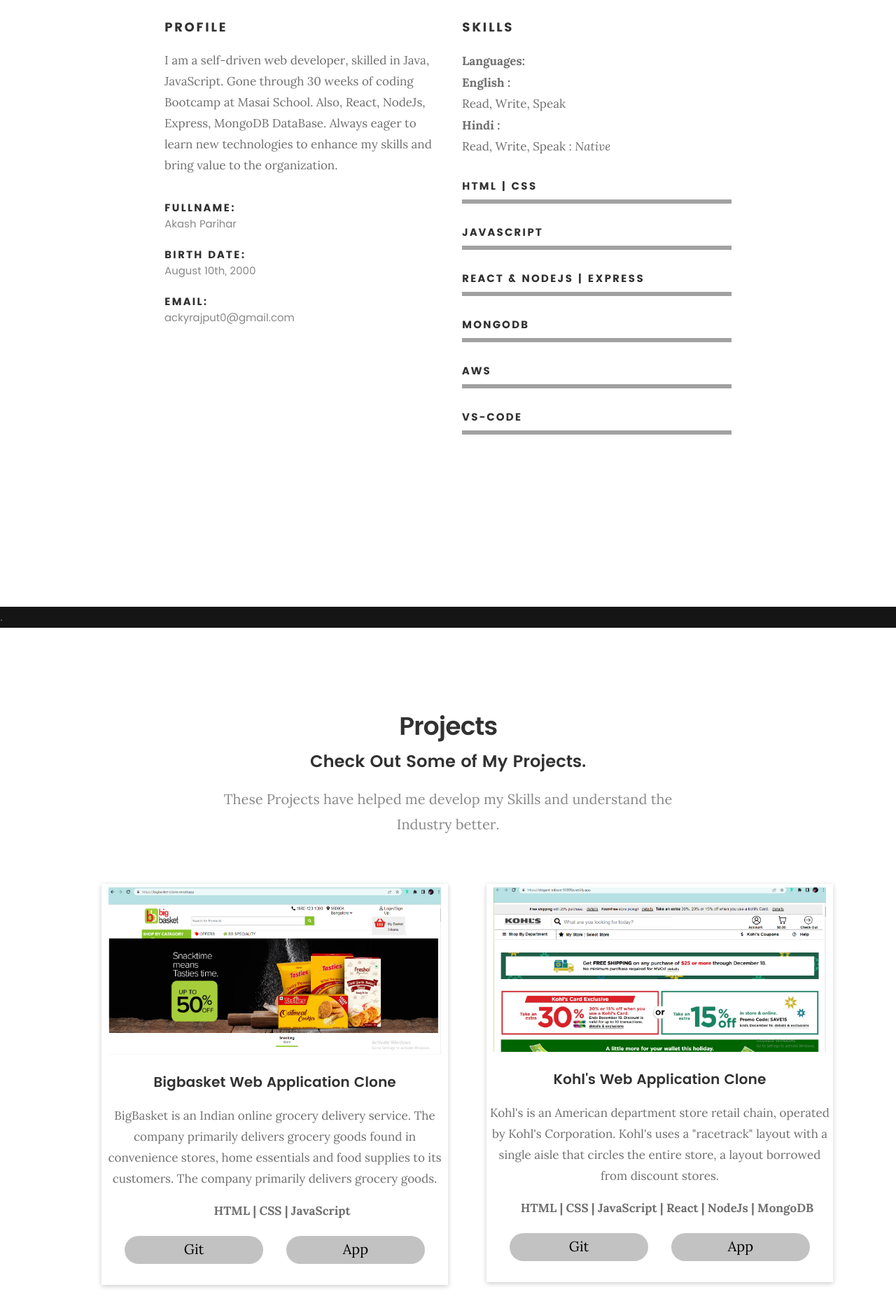
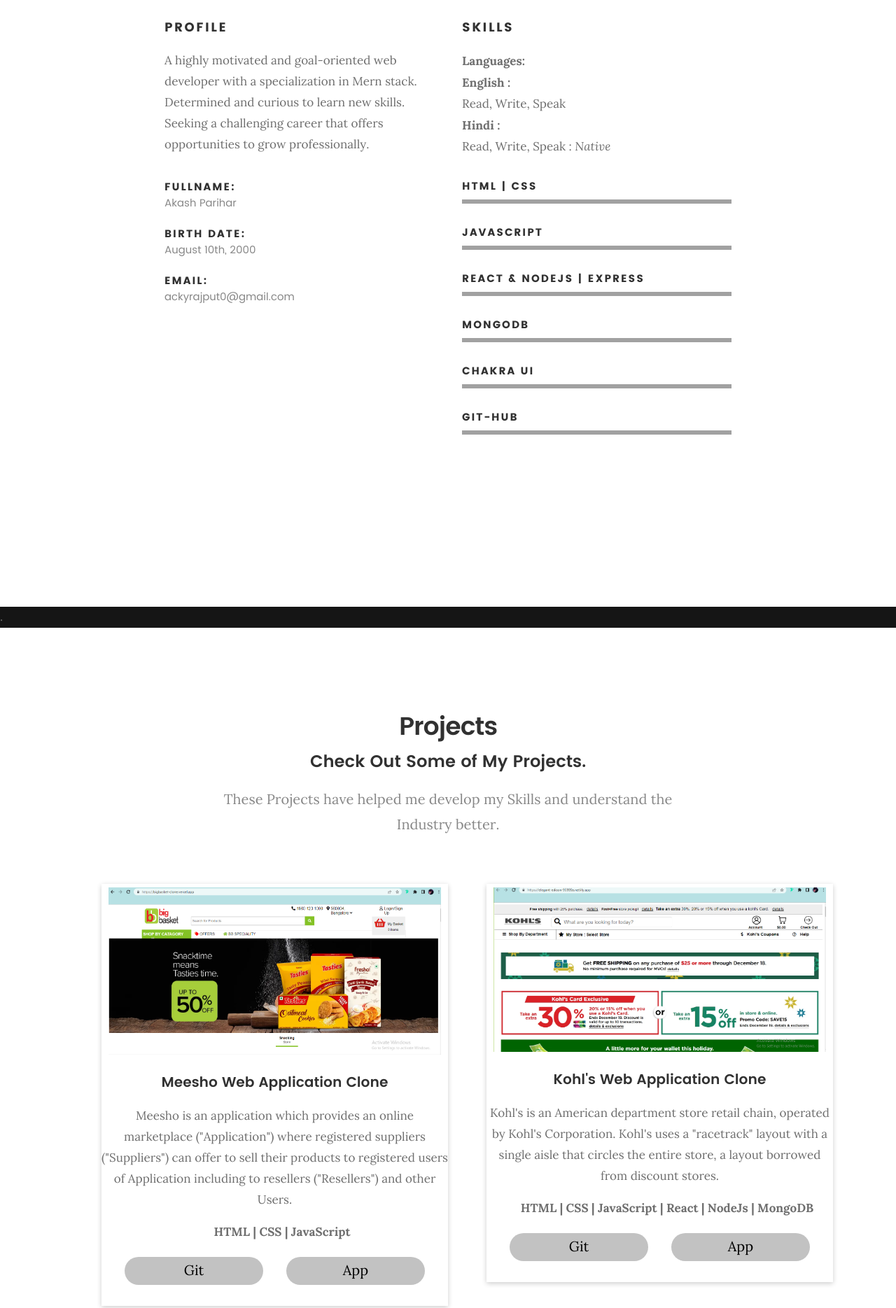
Before and after one commit to akashsingh1121/myportfolio, a plain HTML site: page index.html in a window 1280 px wide. Shown: the part 1287-3156 px from the top of the page at 70% size. Drawn offline with Linux system fonts and the light colour scheme; files whose address does not match are found by name.

Commit message:
Added Projects

```diff
--- a/index.html
+++ b/index.html
@@ -138,13 +138,7 @@
 			<div class="col-six tab-full">
 
 				<h3>Profile</h3>
-				<p>I am a self-driven web developer, skilled in Java, JavaScript. Gone through 30 weeks of coding
-					Bootcamp at
-					Masai
-					School. Also, React, NodeJs,
-					Express, MongoDB DataBase. Always eager to learn new
-					technologies to
-					enhance my skills and bring value to the organization.
+				<p>A highly motivated and goal-oriented web developer with a specialization in Mern stack. Determined and curious to learn new skills. Seeking a challenging career that offers opportunities to grow professionally.
 				</p>
 
 				<ul class="info-list">
@@ -190,10 +184,10 @@
 						<strong>MongoDB</strong>
 					</li>
 					<li>
-						<strong>AWS</strong>
+						<strong>Chakra UI</strong>
 					</li>
 					<li>
-						<strong>VS-Code</strong>
+						<strong>Git-hub</strong>
 					</li>
 
 				</ul> <!-- /skill-bars -->
@@ -204,7 +198,7 @@
 
 		<!-- <div class="row button-section">
 			<div class="col-twelve">
-				<a href="Bhushan_koli.pdf" title="Download CV" target="_blank" class="button button-primary">Download
+				<a href="akash_parihar.pdf" title="Download CV" target="_blank" class="button button-primary">Download
 					CV</a>
 			</div>
 		</div> -->
@@ -239,12 +233,12 @@
 					<div class="bgrid folio-item adding-shadow">
 						<div class="item-wrap" style="text-align: center;">
 							<!-- <img src="images/portfolio/shineCom.png" alt="Shine.com"> -->
-							<img class="p-img" src="images/Capture.PNG" alt="Bigbasket">
+							<img class="p-img" src="images/Capture.PNG" alt="Meesho">
 						</div>
 						<div class="newProject">
-							<h3 class="">Bigbasket Web Application Clone</h3>
+							<h3 class="">Meesho Web Application Clone</h3>
 							<p class="p-description">
-								BigBasket is an Indian online grocery delivery service. The company primarily delivers grocery goods found in convenience stores, home essentials and food supplies to its customers. The company primarily delivers grocery goods.</p>
+								Meesho is an application which provides an online marketplace ("Application") where registered suppliers ("Suppliers") can offer to sell their products to registered users of Application including to resellers ("Resellers") and other Users.</p>
 							<ul class="techStack">
 								<li>
 									<!-- <div class="progress percent80"><span>80%</span></div> -->
@@ -254,9 +248,9 @@
 
 							<div class="live">
 								<div id="git-shine" class="live-a"><a
-										href="https://github.com/Iqbal0786/Bigbasket_Clone" target="_blank">Git</a>
+										href="https://github.com/Akashparihar470/Meesho_clone" target="_blank">Git</a>
 								</div>
-								<div id="app-shine" class="live-a"><a href="https://bigbasket-clone.vercel.app/"
+								<div id="app-shine" class="live-a"><a href="https://meesho-clone-wine.vercel.app/"
 										target="_blank">App</a>
 								</div>
 
```
